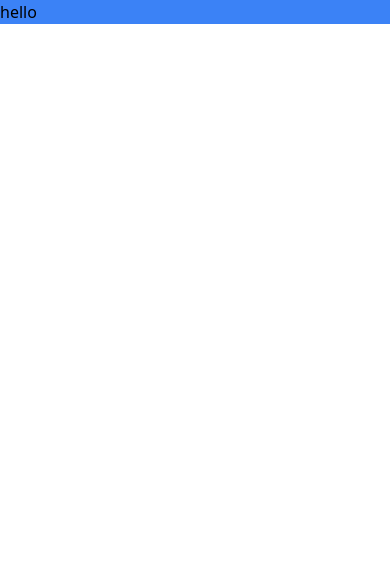
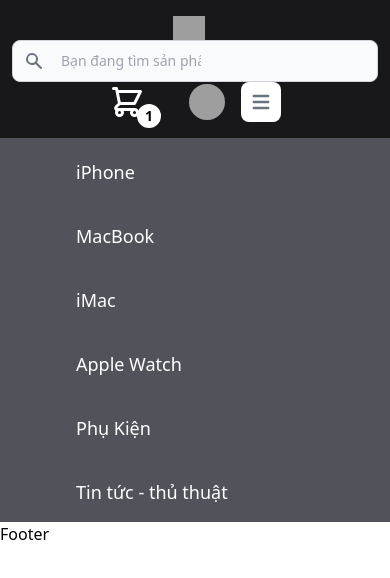
Before and after one commit to khoa259/fmobile-datn, a React (Vite) app: page / in a window 390 px wide. Shown: the top 578 px of the page. Built offline with nearby package versions, Linux system fonts and the light colour scheme; grey boxes are pictures that could not be loaded.

Commit message:
Web-19 Create NavBar

```diff
--- a/package.json
+++ b/package.json
@@ -14,6 +14,7 @@
     "@mui/material": "^5.10.6",
     "@reduxjs/toolkit": "^1.8.5",
     "antd": "^4.23.2",
+    "axios": "^0.27.2",
     "react": "^18.2.0",
     "react-dom": "^18.2.0",
     "react-hook-form": "^7.36.0",
--- a/src/App.jsx
+++ b/src/App.jsx
@@ -1,15 +1,25 @@
 import { useState } from "react";
 import reactLogo from "./assets/react.svg";
 import "./App.css";
+import { Route, Routes } from "react-router-dom";
+import WebsiteLayout from "./Layout/WebsiteLayout";
 
 function App() {
   const [count, setCount] = useState(0);
 
   return (
     <div className="App">
-      <div className="bg-blue-500">
-        hello
-      </div>
+      <Routes>
+        <Route path="/" element={<WebsiteLayout />}>
+          <Route path="/iphone" element={<h1>Iphone Page</h1>} />
+          <Route path="/mac" element={<h1>MacBook page</h1>} />
+          <Route path="/imac" element={<h1>Imac page</h1>} />
+          <Route path="/apple-watch" element={<h1>Apple Watch</h1>} />
+          <Route path="/phu-kien" element={<h1>Phu kien page</h1>} />
+          <Route path="/tin-tuc" element={<h1>Tin Tuc</h1>} />
+          <Route path="/dich-vu" element={<h1>Dich vu</h1>} />
+        </Route>
+      </Routes>
     </div>
   );
 }
--- /dev/null
+++ b/src/Layout/WebsiteLayout.jsx
@@ -0,0 +1,21 @@
+import React from "react";
+import { Outlet } from "react-router-dom";
+import NavBar from "../components/Client/Navbar/NavBar";
+
+const WebsiteLayout = () => {
+  return (
+    <div>
+      <header>
+        <NavBar />
+      </header>
+      <main>
+        <Outlet />
+      </main>
+      <footer>
+        <h1>Footer</h1>
+      </footer>
+    </div>
+  );
+};
+
+export default WebsiteLayout;
--- /dev/null
+++ b/src/api/instance.jsx
@@ -0,0 +1,6 @@
+import axios from "axios";
+
+const instance = axios.create({
+  baseURL: "https://62d6cb4a49c87ff2af2d5424.mockapi.io",
+});
+export default instance;
--- /dev/null
+++ b/src/api/products.jsx
@@ -0,0 +1,6 @@
+import instance from "./instance";
+
+export const getAll = () => {
+  const url = `/products`;
+  return instance.get(url);
+};
--- /dev/null
+++ b/src/components/Client/Navbar/NavBar.jsx
@@ -0,0 +1,130 @@
+import React from "react";
+import { Link } from "react-router-dom";
+import Search from "../Search/Search";
+import { MenuList } from "./data-menu";
+
+const NavBar = () => {
+  return (
+    <div>
+      <nav className="bg-zinc-900 px-3 py-4 border-gray-200 dark:bg-gray-900 ">
+        <div className="container flex flex-wrap justify-around  items-center mx-auto">
+          <a href="/" className="flex items-center">
+            <img
+              src="https://fmobileapi.groupe-minaste.org/assets/logo.png"
+              className="mr-3 h-6 sm:h-9"
+              alt="Flowbite Logo"
+            />
+          </a>
+          <Search />
+          <div className="flex items-center md:order-2 ">
+            <button
+              type="button"
+              className="relative flex mr-3 text-sm rounded-full ">
+              <svg
+                className="w-9 h-9 text-white bg-zinc-900 mr-8"
+                fill="none"
+                stroke="currentColor"
+                viewBox="0 0 24 24"
+                xmlns="http://www.w3.org/2000/svg">
+                <path
+                  strokeLinecap="round"
+                  strokeLinejoin="round"
+                  strokeWidth="2"
+                  d="M3 3h2l.4 2M7 13h10l4-8H5.4M7 13L5.4 5M7 13l-2.293 2.293c-.63.63-.184 1.707.707 1.707H17m0 0a2 2 0 100 4 2 2 0 000-4zm-8 2a2 2 0 11-4 0 2 2 0 014 0z"></path>
+              </svg>
+              <span className="top-5 left-7 absolute w-6 h-6 bg-white border-2 border-white dark:border-gray-800 rounded-full font-bold">
+                1
+              </span>
+            </button>
+            <button
+              type="button"
+              className="flex mr-3 text-sm bg-gray-800 rounded-full md:mr-0 focus:ring-4 focus:ring-gray-300 dark:focus:ring-gray-600"
+              id="user-menu-button"
+              aria-expanded="false"
+              data-dropdown-toggle="user-dropdown"
+              data-dropdown-placement="bottom">
+              <span className="sr-only">Open user menu</span>
+              <img
+                className="w-9 h-9 rounded-full"
+                src="https://cdn-icons-png.flaticon.com/512/147/147142.png"
+                alt="user photo"
+              />
+            </button>
+            {/* Dropdown menu */}
+            <div
+              className="hidden z-50 my-4 text-base list-none bg-white rounded divide-y divide-gray-100 shadow dark:bg-gray-700 dark:divide-gray-600"
+              id="user-dropdown"
+              data-popper-reference-hidden
+              data-popper-escaped
+              data-popper-placement="bottom"
+              style={{
+                position: "absolute",
+                inset: "0px auto auto 0px",
+                margin: 0,
+                transform: "translate(0px, 7905px)",
+              }}>
+              <div className="py-3 px-4">
+                <span className="block text-sm text-gray-900 dark:text-white">
+                  Bonnie Green
+                </span>
+                <span className="block text-sm font-medium text-gray-500 truncate dark:text-gray-400">
+                  name@flowbite.com
+                </span>
+              </div>
+              <ul className="py-1" aria-labelledby="user-menu-button">
+                {MenuList.map((data, index) => (
+                  <li key={index}>
+                    <Link
+                      to={data.path}
+                      className="block py-2 px-4 text-sm text-gray-700 hover:bg-gray-100 dark:hover:bg-gray-600 dark:text-gray-200 dark:hover:text-white">
+                      {data.label}
+                    </Link>
+                  </li>
+                ))}
+              </ul>
+            </div>
+            <button
+              data-collapse-toggle="mobile-menu-2"
+              type="button"
+              className=" bg-white inline-flex items-center p-2 ml-1 text-sm text-gray-500 rounded-lg md:hidden hover:bg-gray-100 focus:outline-none focus:ring-2 focus:ring-gray-200 dark:text-gray-400 dark:hover:bg-gray-700 dark:focus:ring-gray-600"
+              aria-controls="mobile-menu-2"
+              aria-expanded="false">
+              <span className="sr-only">Open main menu</span>
+              <svg
+                className="w-6 h-6"
+                aria-hidden="true"
+                fill="currentColor"
+                viewBox="0 0 20 20"
+                xmlns="http://www.w3.org/2000/svg">
+                <path
+                  fillRule="evenodd"
+                  d="M3 5a1 1 0 011-1h12a1 1 0 110 2H4a1 1 0 01-1-1zM3 10a1 1 0 011-1h12a1 1 0 110 2H4a1 1 0 01-1-1zM3 15a1 1 0 011-1h12a1 1 0 110 2H4a1 1 0 01-1-1z"
+                  clipRule="evenodd"
+                />
+              </svg>
+            </button>
+          </div>
+        </div>
+      </nav>
+      <div
+        className=" justify-between items-center w-full md:flex md:w-auto md:order-1 bg-zinc-600"
+        id="mobile-menu-2">
+        <ul className="mx-auto">
+          {MenuList.map((data, index) => (
+            <li
+              key={index}
+              className="inline-block py-3 px-5 h-16 md:px-2 hover:bg-zinc-500 hover:border-b-4 border-blue-400">
+              <Link
+                to={data.path}
+                className="text-white block py-2 px-14 text-lg font-normal dark:hover: dark:text-gray-200 dark:hover:text-white">
+                {data.label}
+              </Link>
+            </li>
+          ))}
+        </ul>
+      </div>
+    </div>
+  );
+};
+
+export default NavBar;
--- /dev/null
+++ b/src/components/Client/Navbar/data-menu.jsx
@@ -0,0 +1,8 @@
+export const MenuList = [
+  { id: 1, label: "iPhone", path: "/iphone" },
+  { id: 2, label: "MacBook", path: "/mac" },
+  { id: 3, label: "iMac", path: "/imac" },
+  { id: 3, label: "Apple Watch", path: "/apple-watch" },
+  { id: 4, label: "Phụ Kiện", path: "/phu-kien" },
+  { id: 5, label: "Tin tức - thủ thuật", path: "/tin-tuc" },
+];
--- /dev/null
+++ b/src/components/Client/Search/Search.jsx
@@ -0,0 +1,40 @@
+import React from "react";
+
+const Search = () => {
+  return (
+    <div>
+      <div>
+        <form className="flex items-center">
+          <label htmlFor="simple-search" className="sr-only">
+            Search
+          </label>
+          <div className="relative w-full">
+            <div className="flex absolute inset-y-0 left-0 items-center pl-3 pointer-events-none">
+              <svg
+                aria-hidden="true"
+                className="w-5 h-5 text-gray-500 dark:text-gray-400"
+                fill="currentColor"
+                viewBox="0 0 20 20"
+                xmlns="http://www.w3.org/2000/svg">
+                <path
+                  fillRule="evenodd"
+                  d="M8 4a4 4 0 100 8 4 4 0 000-8zM2 8a6 6 0 1110.89 3.476l4.817 4.817a1 1 0 01-1.414 1.414l-4.816-4.816A6 6 0 012 8z"
+                  clipRule="evenodd"
+                />
+              </svg>
+            </div>
+            <input
+              type="text"
+              id="simple-search"
+              className="bg-gray-50 border border-gray-300 text-gray-900 text-sm rounded-lg focus:ring-blue-500 focus:border-blue-500 block w-full pr-44 pl-12 p-2.5  dark:bg-gray-700 dark:border-gray-600 dark:placeholder-gray-400 dark:text-white dark:focus:ring-blue-500 dark:focus:border-blue-500"
+              placeholder="Bạn đang tìm sản phẩm..."
+              required
+            />
+          </div>
+        </form>
+      </div>
+    </div>
+  );
+};
+
+export default Search;
```
Also changed, not shown: 1 other file (tests, documents, lock files or other folders).
